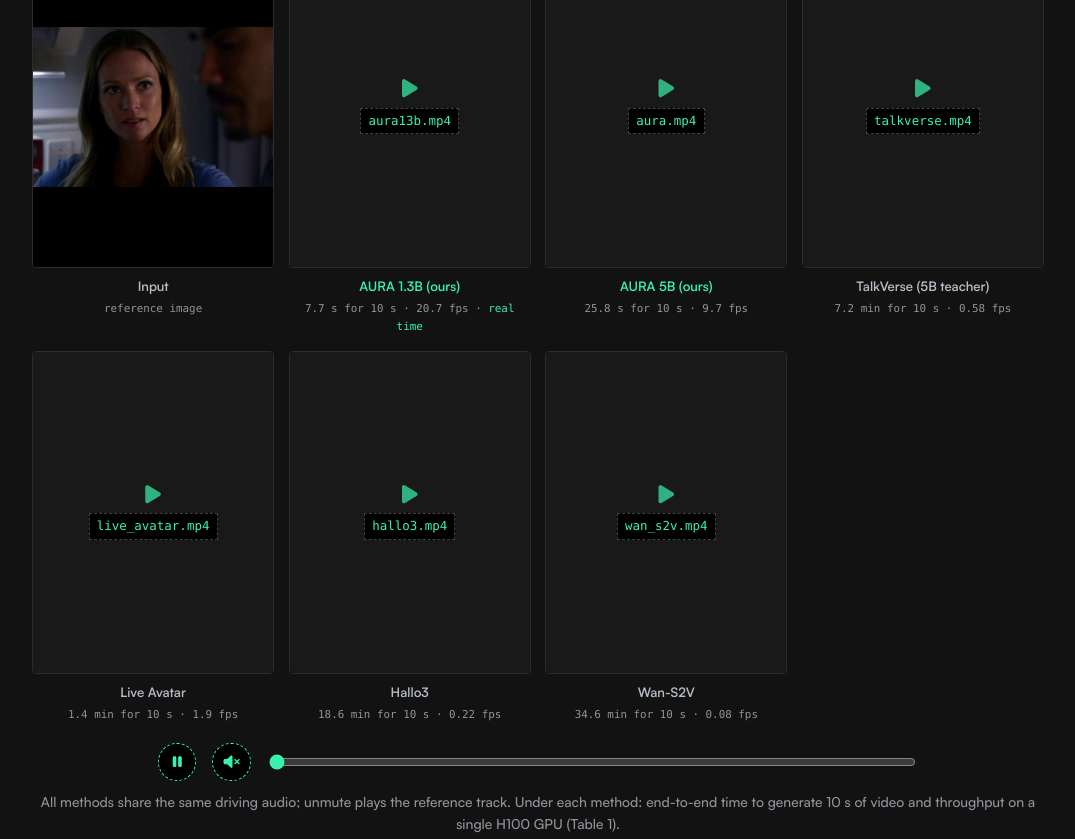
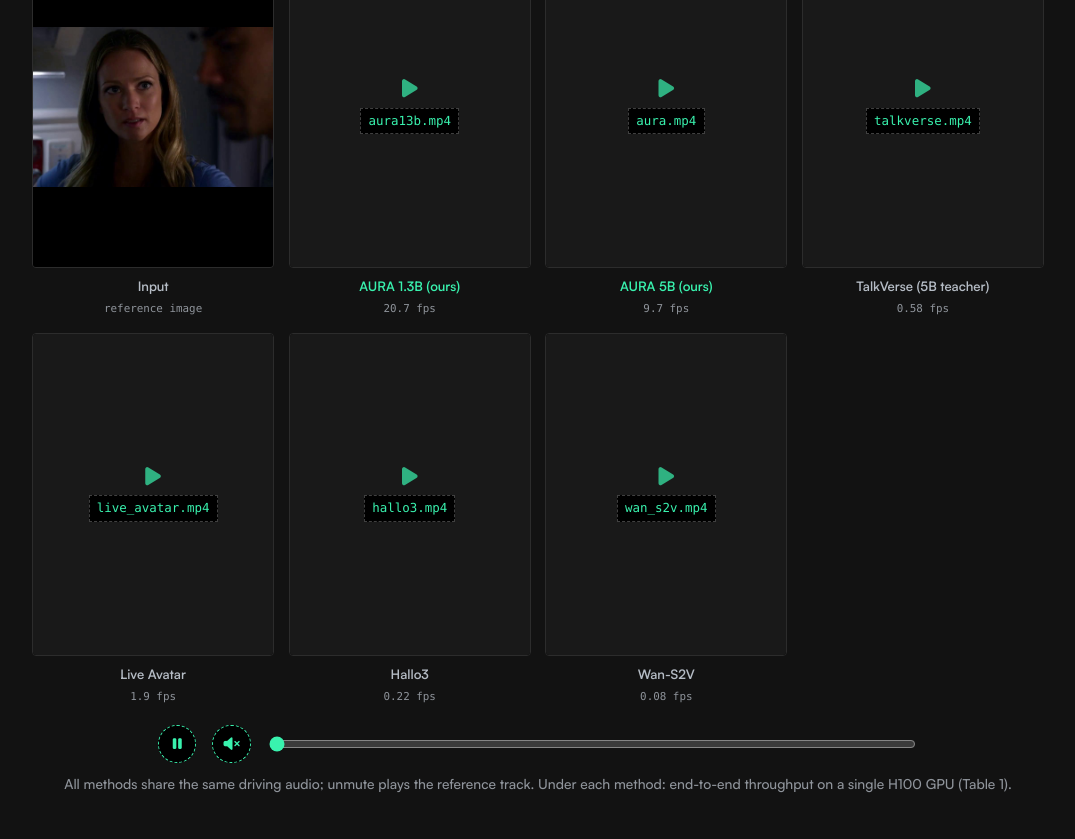
Before and after one commit to NathanielCohen3/aura_website, a plain HTML site: page index.html in a window 1280 px wide. Shown: the part 6437-7276 px from the top of the page, without its empty margins (102-1177 px from the left). Drawn offline with Linux system fonts and the light colour scheme; some icons are missing.

Commit message:
Comparator: show only fps under each method
Co-Authored-By: Claude Opus 5.5 <noreply@anthropic.com>

```diff
--- a/index.html
+++ b/index.html
@@ -1358,8 +1358,7 @@
         <input id="cmp-seek" type="range" min="0" max="100" value="0" step="0.1">
       </div>
       <p class="caption" style="margin-top:.6rem;">All methods share the same driving audio; unmute plays the
-        reference track. Under each method: end-to-end time to generate 10 s of video and throughput on a single H100
-        GPU (Table 1).</p>
+        reference track. Under each method: end-to-end throughput on a single H100 GPU (Table 1).</p>
     </div>
   </section>
 
@@ -2261,9 +2260,7 @@
     function runtimeLine(label) {
       const r = RUNTIME[label];
       if (!r) return '<div class="crt">reference image</div>';
-      const t = r.t10 < 60 ? r.t10 + ' s' : (r.t10 / 60).toFixed(1) + ' min';
-      return '<div class="crt">' + t + ' for 10 s &middot; ' + r.fps + ' fps' +
-        (r.t10 <= 10 ? ' &middot; <span class="rt">real time</span>' : '') + '</div>';
+      return '<div class="crt">' + r.fps + ' fps</div>';
     }
 
     const setsEl = document.getElementById('cmp-sets'), sampEl = document.getElementById('cmp-samples'),
```
